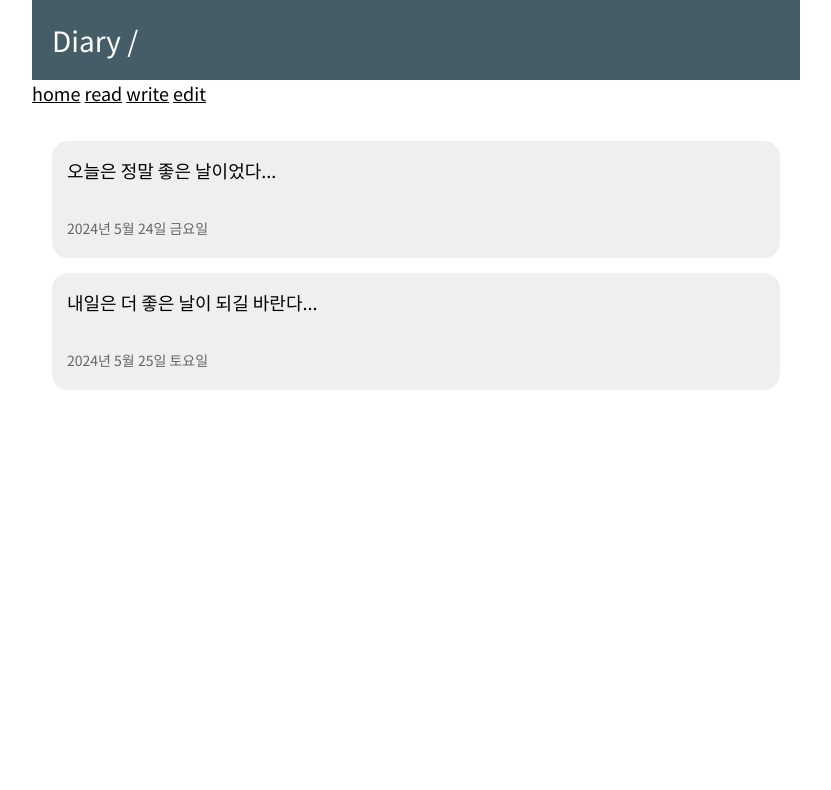
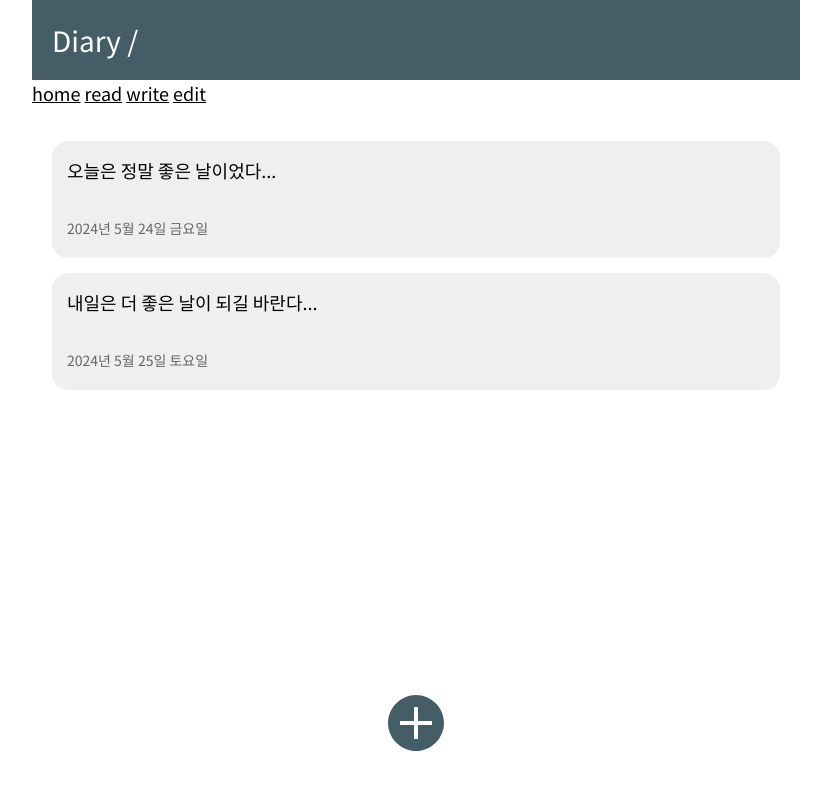
Before and after one commit to csslick/svelte-diary-app, a SvelteKit app: page / in a window 1280 px wide. Shown: the top 790 px of the page, without its empty margins (224-1055 px from the left). Built offline with nearby package versions, Linux system fonts and the light colour scheme; some icons are missing.

Commit message:
home 글쓰기 버튼 추가

```diff
--- a/src/routes/+page.svelte
+++ b/src/routes/+page.svelte
@@ -1,4 +1,5 @@
 <script>
+  import addIcon from '$lib/assets/icon_add.svg';
   import Icon from '@iconify/svelte';
   import { diaries } from '$lib/store/store';
   import { goto } from '$app/navigation'; // 페이지 이동 모듈
@@ -25,3 +26,21 @@
     </div>
   {/each}
 </main>
+
+<a href="/write" class='btn-write'>
+  <img src={addIcon} alt="add">
+</a>
+
+<style lang="scss">
+  .btn-write {
+    position: fixed;
+    bottom: 40px;
+    left: 50%;
+    transform: translateX(-50%);
+    cursor: pointer;
+    img {
+      width: 64px;
+      height: 64px;
+    }
+  }
+</style>
```
Also changed, not shown: src/lib/assets/icon_add.svg (added), static/images/icon_add.svg (added).
